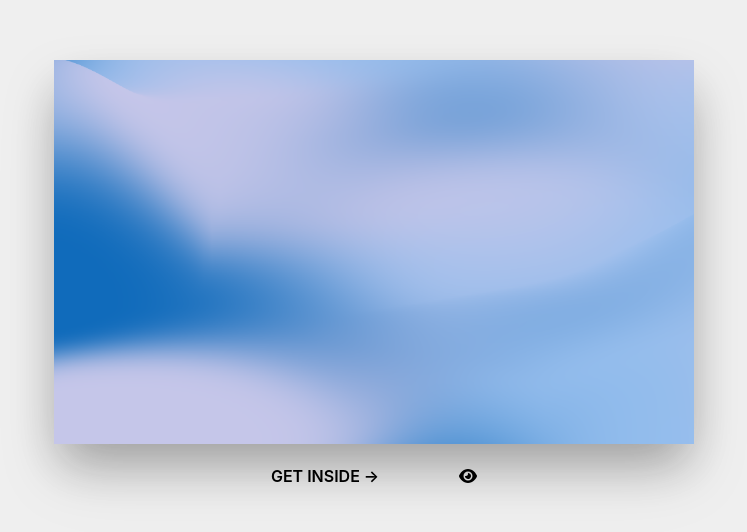
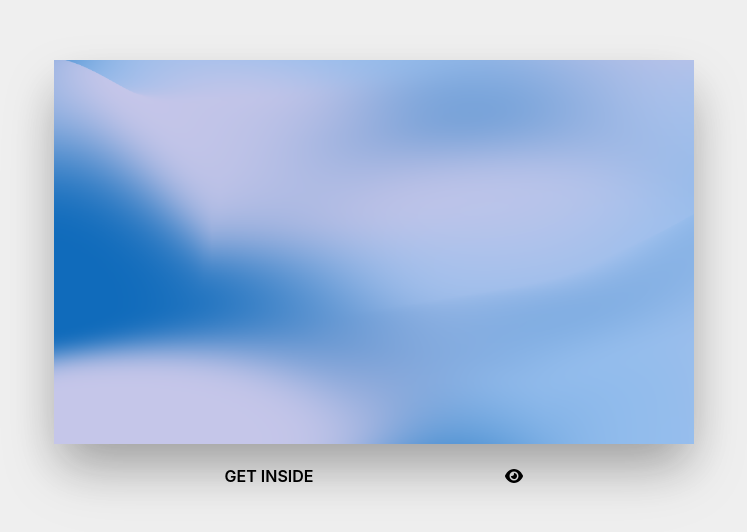
Before and after one commit to Vader-7/vw, a Next.js app: page / in a window 1280 px wide. Shown: the part 126-658 px from the top of the page, without its empty margins (266-1013 px from the left). Built offline with nearby package versions, Linux system fonts and the light colour scheme.

Commit message:
fix: index title

```diff
--- /dev/null
+++ b/app/(home)/layout.tsx
@@ -0,0 +1,11 @@
+export const metadata = {
+    title: "Ty's Portfolio",
+}
+
+interface HomeLayoutProps {
+    children?: React.ReactNode
+}
+
+export default function HomeLayout({ children }: HomeLayoutProps) {
+    return <> {children} </>
+}
--- a/app/(home)/page.tsx
+++ b/app/(home)/page.tsx
@@ -43,7 +43,6 @@ export default function Home() {
   const [isButtonClicked, setIsButtonClicked] = React.useState(false)
 
   return (
-    <>
     <motion.div
       className="flex h-screen flex-col items-center justify-center"
       variants={variant}
@@ -51,8 +50,7 @@ export default function Home() {
       animate="visible"
     >
       <div
-          className={`h-64 w-64 lg:h-96 lg:w-1/2 ${
-            isButtonClicked
+        className={`h-64 w-64 lg:h-96 lg:w-1/2 ${isButtonClicked
           ? "mt-10 scale-x-[1.7] scale-y-[2] transition-all duration-1000"
           : "transition-all duration-1000"
           }
@@ -62,14 +60,14 @@ export default function Home() {
         <Canvas />
       </div>
       <motion.div
-          className="align-center flex items-center gap-[5rem] pt-5 text-base font-semibold"
+        className="align-center flex items-center gap-[12rem] pt-5 text-base font-semibold"
         variants={item}
       >
         <Link
           href="/about"
           className="flex items-center justify-center gap-2 transition-colors duration-1000 hover:text-zinc-400"
         >
-            GET INSIDE &rarr;
+          GET INSIDE
         </Link>
         <button
           className="hidden lg:block"
@@ -79,6 +77,5 @@ export default function Home() {
         </button>
       </motion.div>
     </motion.div>
-    </>
   )
 }
```
Lines whose indentation alone changed are shown as unchanged.
